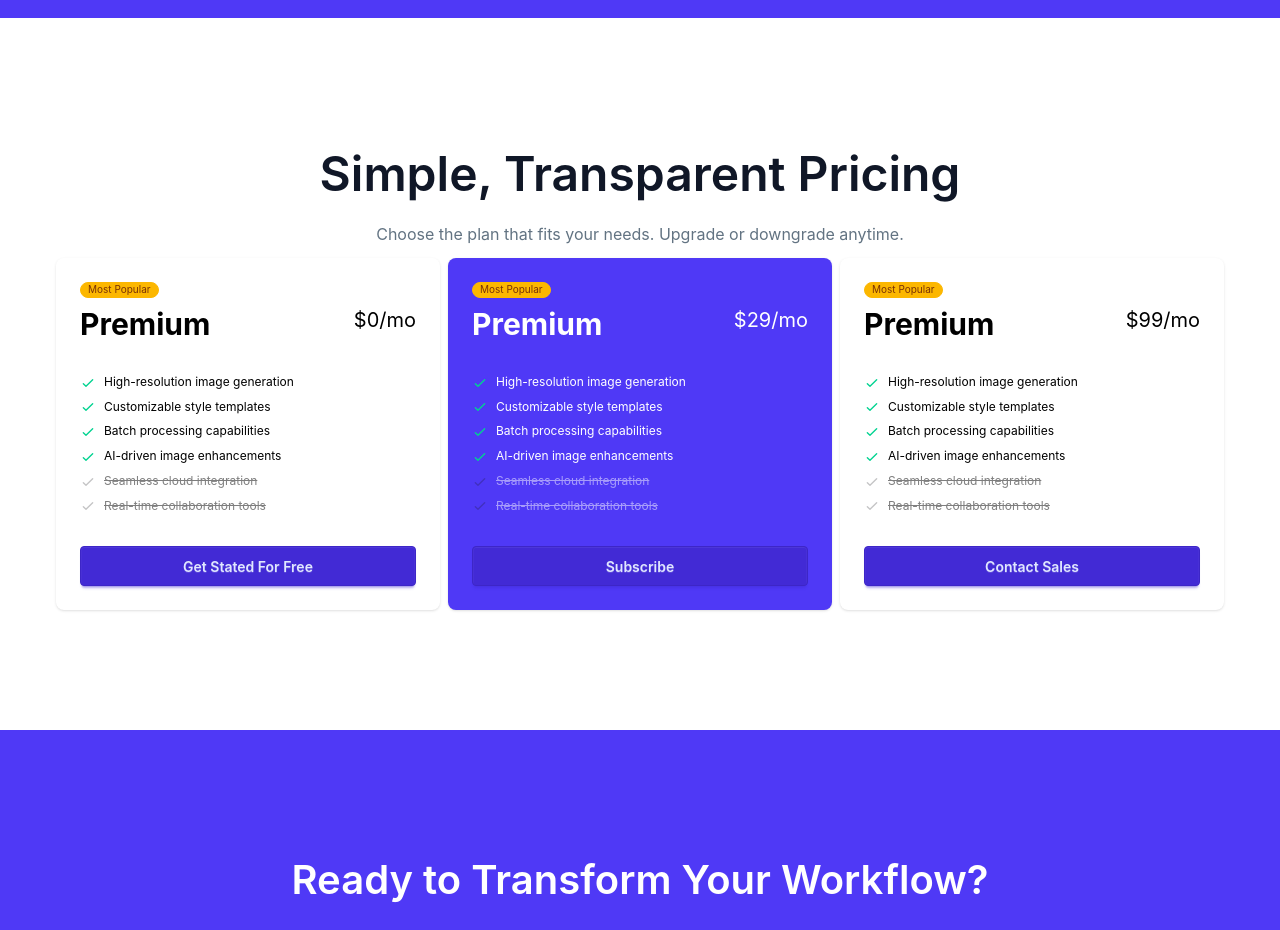
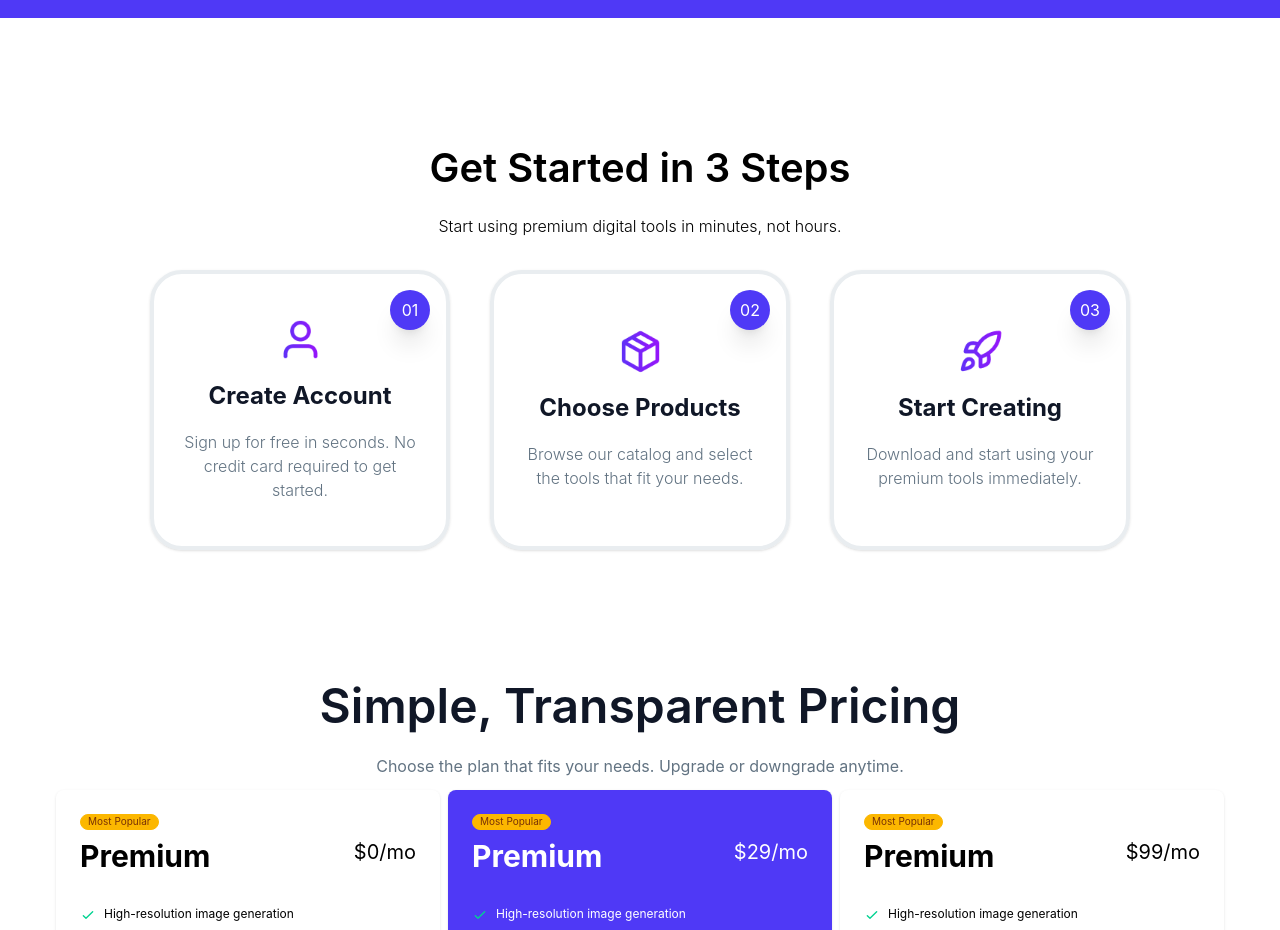
Before and after one commit to KhandakarShakilRana/DigiTools-Platform, a React (Vite) app: page / in a window 1280 px wide. Shown: the part 800-1730 px from the top of the page. Built offline with nearby package versions, Linux system fonts and the light colour scheme.

Commit message:
get started section

```diff
--- a/src/App.jsx
+++ b/src/App.jsx
@@ -2,6 +2,7 @@
 import './App.css'
 import BannerSection from './components/BannerSection'
 import Footer from './components/Footer'
+import GetStated from './components/GetStated'
 import Navbar from './components/Navbar'
 import PricingSection from './components/PricingSection'
 import ReadyToStart from './components/ReadyToStart'
@@ -15,6 +16,7 @@ function App() {
       <Navbar></Navbar>
       <BannerSection></BannerSection>
       <StatsSection></StatsSection>
+      <GetStated></GetStated>
       <PricingSection></PricingSection>
       <ReadyToStart></ReadyToStart>
       <Footer></Footer>
--- /dev/null
+++ b/src/components/GetStated.jsx
@@ -0,0 +1,56 @@
+import React from "react";
+import UserImg from "../assets/user.png";
+import PackageImg from "../assets/package.png";
+import RocketImg from "../assets/rocket.png";
+
+const GetStated = () => {
+  return (
+    <div className="text-center mb-[120px]">
+      <div className="mb-8 ">
+        <h1 className="text-[40px] mb-4 font-semibold">
+          Get Started in 3 Steps
+        </h1>
+        <p className="font-light">
+          Start using premium digital tools in minutes, not hours.
+        </p>
+      </div>
+      <div className="flex flex-col md:flex-row justify-center items-center gap-10 flex-wrap">
+        <div className="flex flex-col max-w-75 items-center max-w-[300px] h-70  justify-center gap-4 p-6 rounded-4xl shadow-sm relative border-4 border-[#e9edf0]">
+          <div className="bg-[#4F39F6] h-10 w-10 rounded-full flex items-center justify-center text-white absolute top-4 right-4 shadow-xl">
+            01
+          </div>
+          <img className="h-[45px] w-[45px]" src={UserImg} alt="" />
+          <p className="font-bold text-[24px] text-[#101727]">Create Account</p>
+          <p className="text-[#627382] font-light">
+            {" "}
+            Sign up for free in seconds. No credit card required to get started.
+          </p>
+        </div>
+        <div className="flex flex-col max-w-75 items-center max-w-[300px] h-70  justify-center gap-4 p-6 rounded-4xl shadow-sm relative border-4 border-[#e9edf0]">
+          <div className="bg-[#4F39F6] h-10 w-10 rounded-full flex items-center justify-center text-white absolute top-4 right-4 shadow-xl">
+            02
+          </div>
+          <img className="h-[45px] w-[45px]" src={PackageImg} alt="" />
+          <p className="font-bold text-[24px] text-[#101727]">
+            Choose Products
+          </p>
+          <p className="text-[#627382] font-light">
+            Browse our catalog and select the tools that fit your needs.
+          </p>
+        </div>
+        <div className="flex flex-col max-w-75 items-center max-w-[300px] h-70  justify-center gap-4 p-6 rounded-4xl shadow-sm relative border-4 border-[#e9edf0]">
+          <div className="bg-[#4F39F6] h-10 w-10 rounded-full flex items-center justify-center text-white absolute top-4 right-4 shadow-xl">
+            03
+          </div>
+          <img className="h-[45px] w-[45px]" src={RocketImg} alt="" />
+          <p className="font-bold text-[24px] text-[#101727]">Start Creating</p>
+          <p className="text-[#627382] font-light">
+            Download and start using your premium tools immediately.
+          </p>
+        </div>
+      </div>
+    </div>
+  );
+};
+
+export default GetStated;
```
